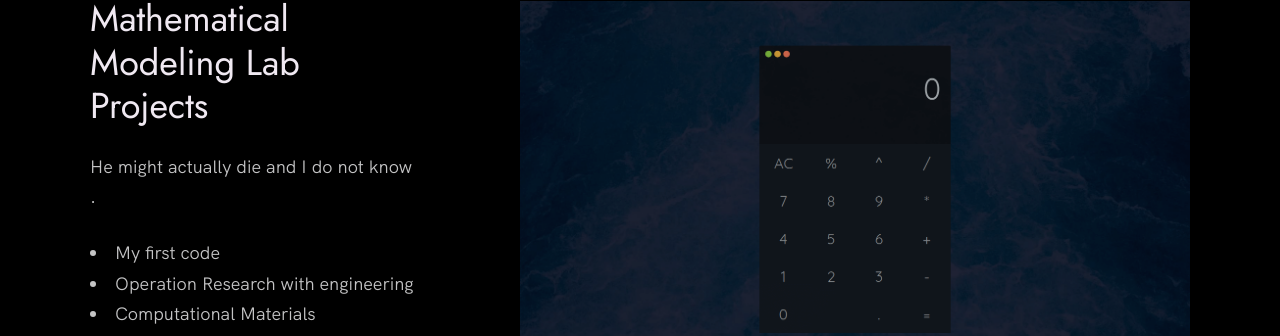
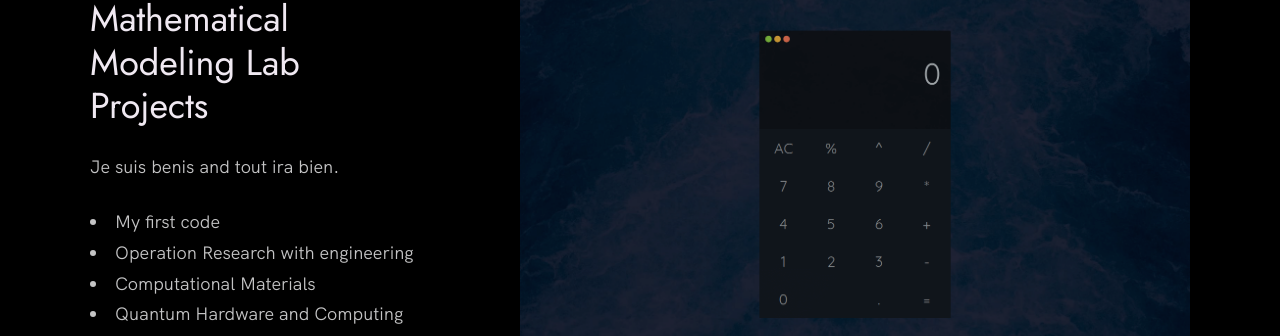
Before and after one commit to mylyfabre/Portfolio, a plain HTML site: page index.html in a window 1280 px wide. Shown: the part 1753-2089 px from the top of the page. Drawn offline with Linux system fonts and the light colour scheme.

Commit message:
Update index.html

```diff
--- a/index.html
+++ b/index.html
@@ -107,7 +107,7 @@
             <div class="work__text">
               <h3>Coding and Mathematical Modeling Lab Projects</h3>
               <p>
-                He might actually die and I do not know .
+                Je suis benis and tout ira bien.
               </p>
               <ul class="work__list">
                 <li>My first code</li>
```
